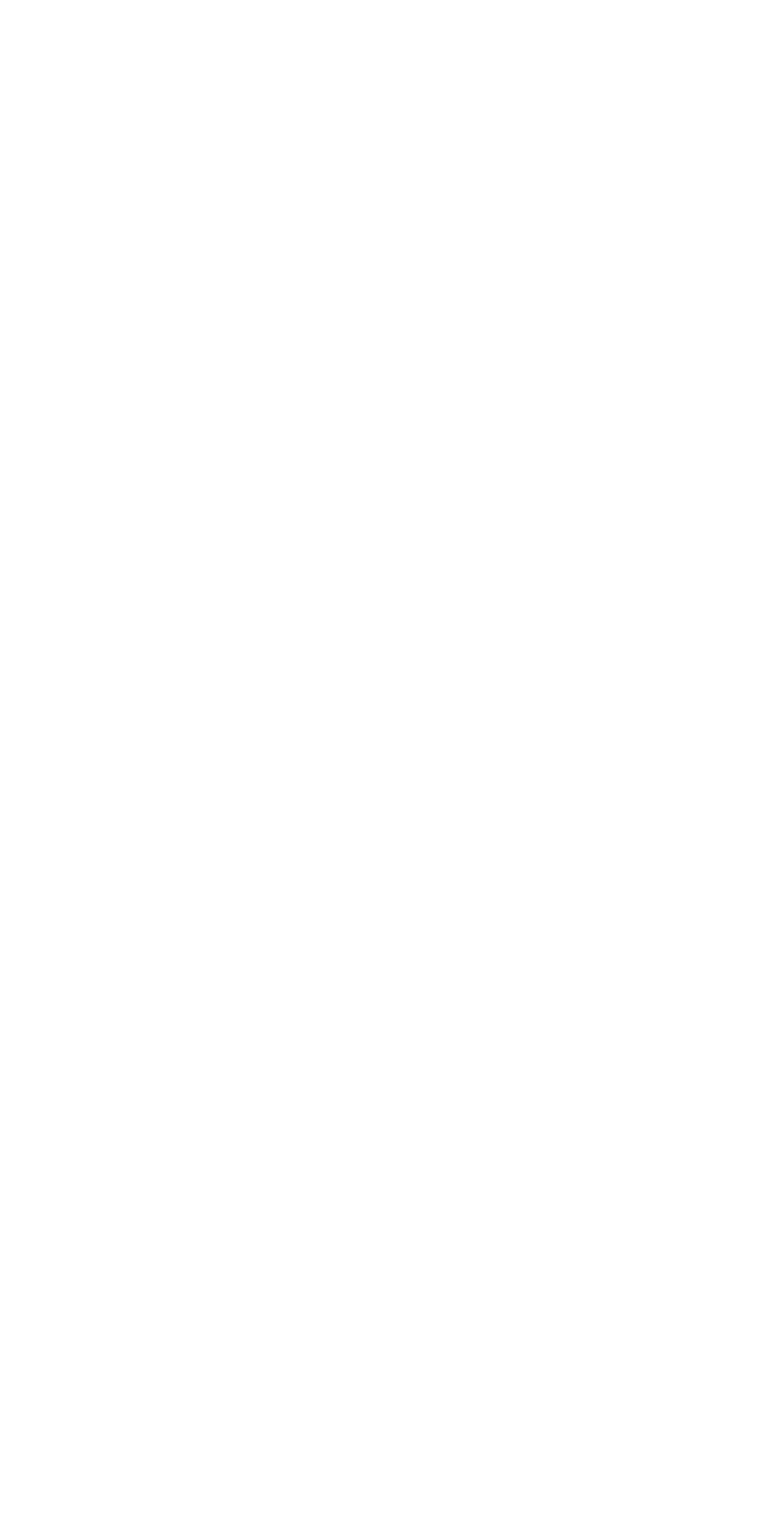
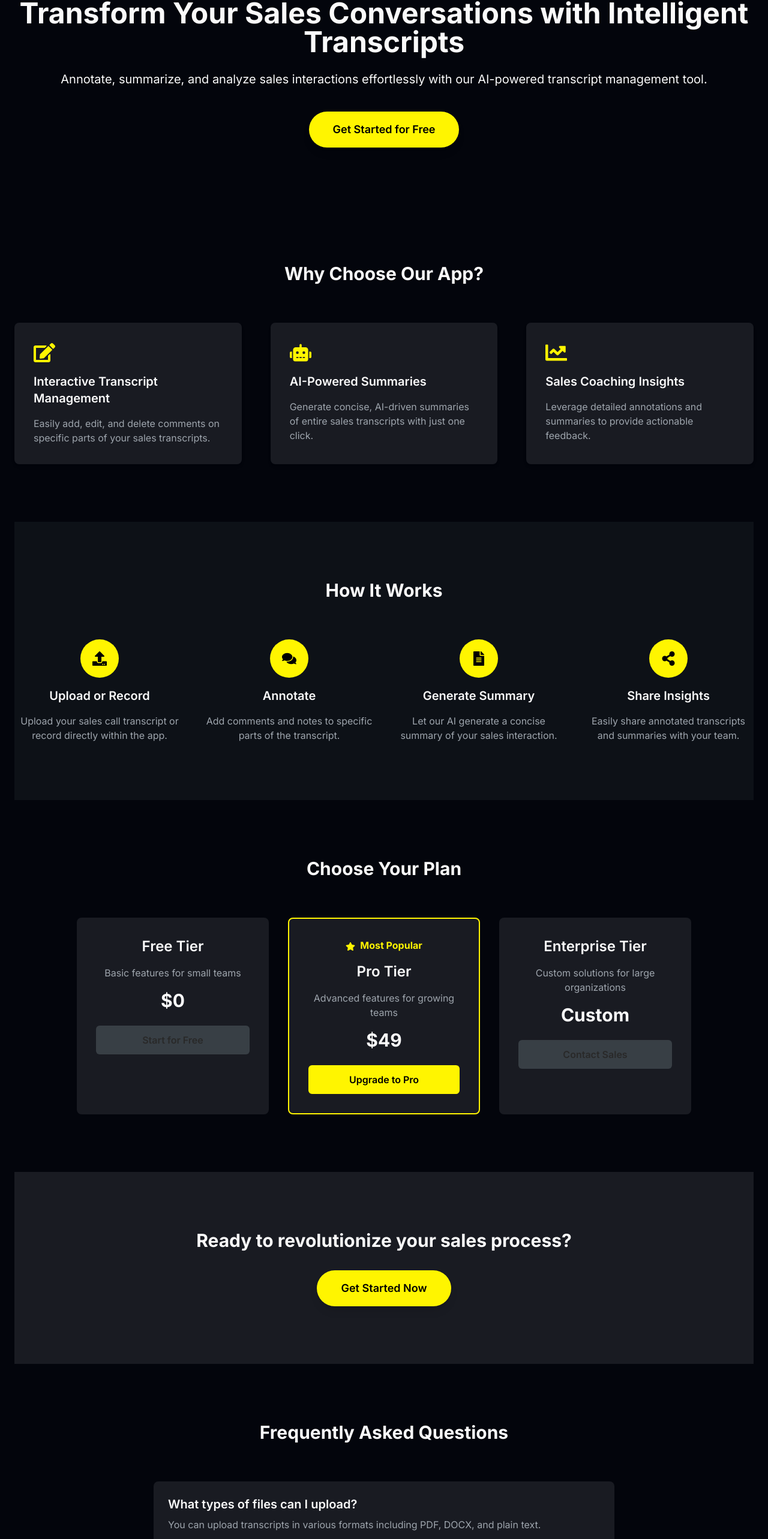
Before and after one commit to davephoenix360/TransMark, a Next.js app: page / in a window 1280 px wide. Shown: the part 146-2712 px from the top of the page at 60% size. Before the commit the page ends 800 px from the top, so only its background shows below. Built offline with nearby package versions, Linux system fonts and the light colour scheme.

Commit message:
Landing Page UI addition and improvments

```diff
--- a/src/app/(main)/layout.tsx
+++ b/src/app/(main)/layout.tsx
@@ -21,7 +21,7 @@ export default function RootLayout({
       <body className={inter.className}>
 
         {children}
-
+        <Footer />
       </body>
     </html>
   );
--- a/src/app/(main)/page.tsx
+++ b/src/app/(main)/page.tsx
@@ -1,9 +1,152 @@
-import React from 'react';
+'use client'
+import React, { useState } from 'react';
+
+import { motion } from 'framer-motion';
+import { FaEdit, FaFileAlt, FaRobot, FaStar, FaUpload, FaComments, FaChartLine, FaShareAlt } from 'react-icons/fa';
 
 export default function Home() {
+  const [isFilterOpen, setIsFilterOpen] = useState(false);
+
   return (
-    <div>
-      <h1>Dashboard</h1>
-    </div>
+    <>
+
+      <div className="bg-[#03050c] min-h-screen text-[#fafafa] pt-12 px-4 sm:px-6">
+        {/* Hero Section */}
+        <motion.section
+          className="text-center py-24 relative overflow-hidden"
+          initial={{ opacity: 0 }}
+          animate={{ opacity: 1 }}
+          transition={{ duration: 1 }}
+        >
+          <h1 className="text-4xl sm:text-5xl font-bold mb-6">Transform Your Sales Conversations with Intelligent Transcripts</h1>
+          <p className="text-xl mb-10">Annotate, summarize, and analyze sales interactions effortlessly with our AI-powered transcript management tool.</p>
+          <div className="flex justify-center">
+            <motion.button
+              className="btn-primary text-lg px-10 py-4 rounded-full bg-[#fff500] text-black hover:bg-white transition-all duration-300 shadow-lg hover:shadow-xl transform hover:scale-105"
+              whileHover={{ scale: 1.05 }}
+              whileTap={{ scale: 0.95 }}
+            >
+              Get Started for Free
+            </motion.button>
+          </div>
+        </motion.section>
+
+        {/* Features Section */}
+        <section className="py-24">
+          <h2 className="text-3xl font-bold text-center mb-16">Why Choose Our App?</h2>
+          <div className="grid grid-cols-1 md:grid-cols-3 gap-12">
+            {[
+              { title: "Interactive Transcript Management", icon: <FaEdit className="text-4xl mb-4 text-[#fff500]" />, description: "Easily add, edit, and delete comments on specific parts of your sales transcripts." },
+              { title: "AI-Powered Summaries", icon: <FaRobot className="text-4xl mb-4 text-[#fff500]" />, description: "Generate concise, AI-driven summaries of entire sales transcripts with just one click." },
+              { title: "Sales Coaching Insights", icon: <FaChartLine className="text-4xl mb-4 text-[#fff500]" />, description: "Leverage detailed annotations and summaries to provide actionable feedback." }
+            ].map((feature, index) => (
+              <motion.div
+                key={index}
+                className="bg-[#191b22] p-8 rounded-lg shadow-md hover:shadow-lg transition-all duration-300"
+                whileHover={{ y: -5 }}
+                initial={{ opacity: 0, y: 20 }}
+                animate={{ opacity: 1, y: 0 }}
+                transition={{ delay: index * 0.2 }}
+              >
+                {feature.icon}
+                <h3 className="text-xl font-semibold mb-4">{feature.title}</h3>
+                <p className="text-[#9ea5ad]">{feature.description}</p>
+              </motion.div>
+            ))}
+          </div>
+        </section>
+
+        {/* How It Works Section */}
+        <section className="py-24 bg-[#0d1117]">
+          <h2 className="text-3xl font-bold text-center mb-16">How It Works</h2>
+          <div className="grid grid-cols-1 md:grid-cols-4 gap-8">
+            {[
+              { step: 1, title: "Upload or Record", icon: <FaUpload />, description: "Upload your sales call transcript or record directly within the app." },
+              { step: 2, title: "Annotate", icon: <FaComments />, description: "Add comments and notes to specific parts of the transcript." },
+              { step: 3, title: "Generate Summary", icon: <FaFileAlt />, description: "Let our AI generate a concise summary of your sales interaction." },
+              { step: 4, title: "Share Insights", icon: <FaShareAlt />, description: "Easily share annotated transcripts and summaries with your team." }
+            ].map((item, index) => (
+              <motion.div
+                key={index}
+                className="text-center"
+                initial={{ opacity: 0, y: 20 }}
+                animate={{ opacity: 1, y: 0 }}
+                transition={{ delay: index * 0.2 }}
+              >
+                <div className="w-16 h-16 bg-[#fff500] text-black rounded-full flex items-center justify-center text-2xl font-bold mx-auto mb-4">
+                  {item.icon}
+                </div>
+                <h3 className="text-xl font-semibold mb-4">{item.title}</h3>
+                <p className="text-[#9ea5ad]">{item.description}</p>
+              </motion.div>
+            ))}
+          </div>
+        </section>
+
+        {/* Pricing Section */}
+        <section className="py-24">
+          <h2 className="text-3xl font-bold text-center mb-16">Choose Your Plan</h2>
+          <div className="grid grid-cols-1 md:grid-cols-3 gap-8 max-w-5xl mx-auto">
+            {[
+              { title: "Free Tier", description: "Basic features for small teams", price: "$0", cta: "Start for Free" },
+              { title: "Pro Tier", description: "Advanced features for growing teams", price: "$49", cta: "Upgrade to Pro", popular: true },
+              { title: "Enterprise Tier", description: "Custom solutions for large organizations", price: "Custom", cta: "Contact Sales" }
+            ].map((plan, index) => (
+              <motion.div
+                key={index}
+                className={`bg-[#191b22] p-8 rounded-lg text-center ${plan.popular ? 'border-2 border-[#fff500]' : ''}`}
+                whileHover={{ scale: 1.05 }}
+                initial={{ opacity: 0, y: 20 }}
+                animate={{ opacity: 1, y: 0 }}
+                transition={{ delay: index * 0.2 }}
+              >
+                {plan.popular && <div className="text-[#fff500] font-bold mb-4"><FaStar className="inline mr-2" />Most Popular</div>}
+                <h3 className="text-2xl font-semibold mb-4">{plan.title}</h3>
+                <p className="mb-4 text-[#9ea5ad]">{plan.description}</p>
+                <p className="text-3xl font-bold mb-6">{plan.price}</p>
+                <button className={`btn-primary w-full py-3 ${plan.popular ? 'bg-[#fff500] text-black' : 'bg-[#383f45]'}`}>{plan.cta}</button>
+              </motion.div>
+            ))}
+          </div>
+        </section>
+
+        {/* Call-to-Action Section */}
+        <section className="py-24 text-center bg-[#191b22]">
+          <h2 className="text-3xl font-bold mb-8">Ready to revolutionize your sales process?</h2>
+          <div className="flex justify-center">
+            <motion.button
+              className="btn-primary text-lg px-10 py-4 bg-[#fff500] text-black rounded-full shadow-lg hover:shadow-xl transition-all duration-300"
+              whileHover={{ scale: 1.05 }}
+              whileTap={{ scale: 0.95 }}
+            >
+              Get Started Now
+            </motion.button>
+          </div>
+        </section>
+
+        {/* FAQ Section */}
+        <section className="py-24">
+          <h2 className="text-3xl font-bold text-center mb-16">Frequently Asked Questions</h2>
+          <div className="max-w-3xl mx-auto space-y-8">
+            {[
+              { question: "What types of files can I upload?", answer: "You can upload transcripts in various formats including PDF, DOCX, and plain text." },
+              { question: "How accurate are the AI-generated summaries?", answer: "Our AI summaries are highly accurate, capturing the key points from your transcripts. However, we recommend reviewing them for critical decisions." },
+              { question: "Can I share transcripts with my team?", answer: "Yes, you can easily share annotated transcripts and summaries with your team members." }
+            ].map((faq, index) => (
+              <motion.div
+                key={index}
+                className="bg-[#191b22] p-6 rounded-lg"
+                initial={{ opacity: 0, y: 20 }}
+                animate={{ opacity: 1, y: 0 }}
+                transition={{ delay: index * 0.2 }}
+              >
+                <h3 className="text-xl font-semibold mb-2">{faq.question}</h3>
+                <p className="text-[#9ea5ad]">{faq.answer}</p>
+              </motion.div>
+            ))}
+          </div>
+        </section>
+      </div>
+    </>
   );
 }
--- a/src/app/globals.css
+++ b/src/app/globals.css
@@ -1,3 +1,14 @@
 @tailwind base;
 @tailwind components;
 @tailwind utilities;
+
+
+@layer components {
+    .btn-primary {
+      @apply bg-[#fff500] text-[#292929] font-semibold text-center
+             px-6 py-3 rounded-md cursor-pointer
+             transition-all duration-300 ease-in-out
+             hover:bg-white hover:text-[#292929] hover:shadow-md
+             flex items-center justify-center gap-2;
+    }
+  }
```
Also changed, not shown: package.json (+6 -4 lines), 1 other file (tests, documents, lock files or other folders).
